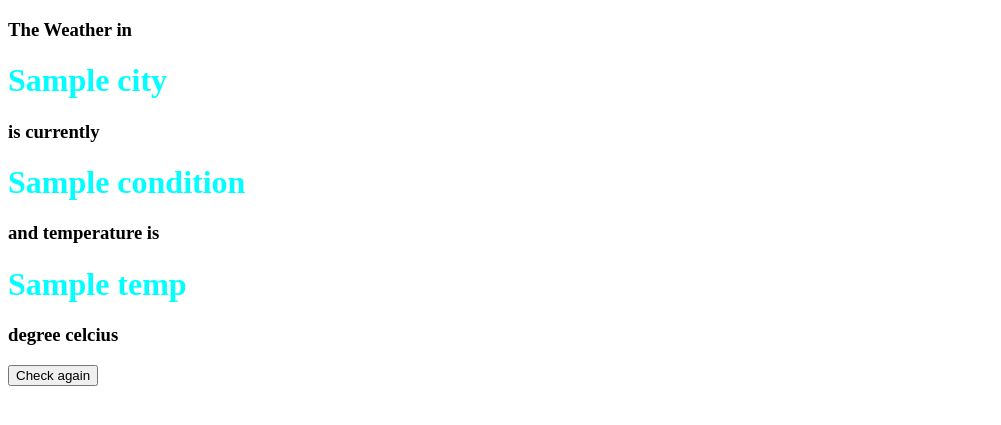
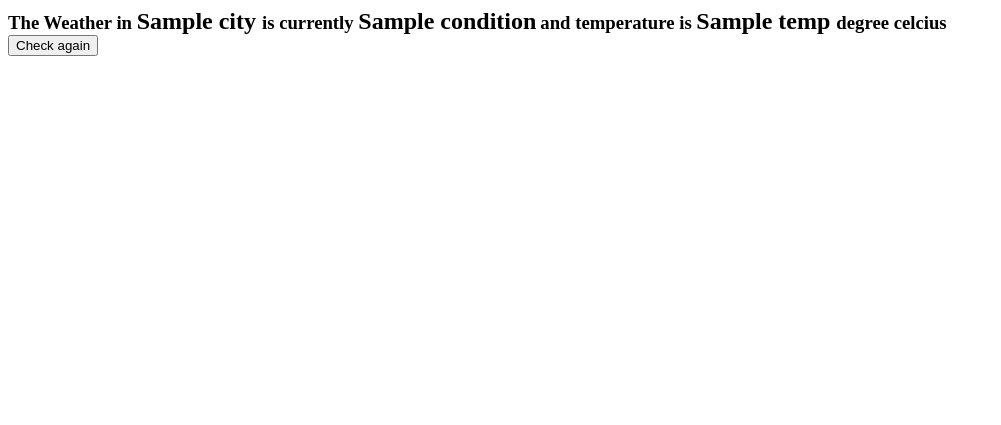
Before and after one commit to nishant-git12/weather_website2, a Node server app: template views/res.ejs in a window 1280 px wide. Shown: the top 425 px of the page, without its empty margins (0-1001 px from the left). Run offline with Node 20, Linux system fonts and the light colour scheme; the template is opened without the code that fills it: most values are stand-ins (such as "Sample title", 1, 10 or a date in 2020).

Commit message:
Update res.ejs

```diff
--- a/views/res.ejs
+++ b/views/res.ejs
@@ -4,15 +4,20 @@
     <meta charset="UTF-8">
     <meta name="viewport" content="width=device-width, initial-scale=1.0">
     <title> Weather App </title>
+    <style>
+     h2,h3{
+        display : inline;
+     }
+</style>
 </head>
 <body>
 
     <h3>  The Weather in  </h3>
-    <h1 style="color: aqua;"> <%= city%> </h1>
+    <h2 > <%= city%> </h2>
     <h3> is currently </h3>
-    <h1 style=" color: aqua;"> <%= condition %></h1>
+    <h2 > <%= condition %></h2>
     <h3>  and temperature is </h3>
-    <h1 style="color : aqua;"> <%= temp%> </h1>
+    <h2 > <%= temp%> </h2>
     <h3>  degree celcius </h3>
 
 <form action="/check" method="get">
```
